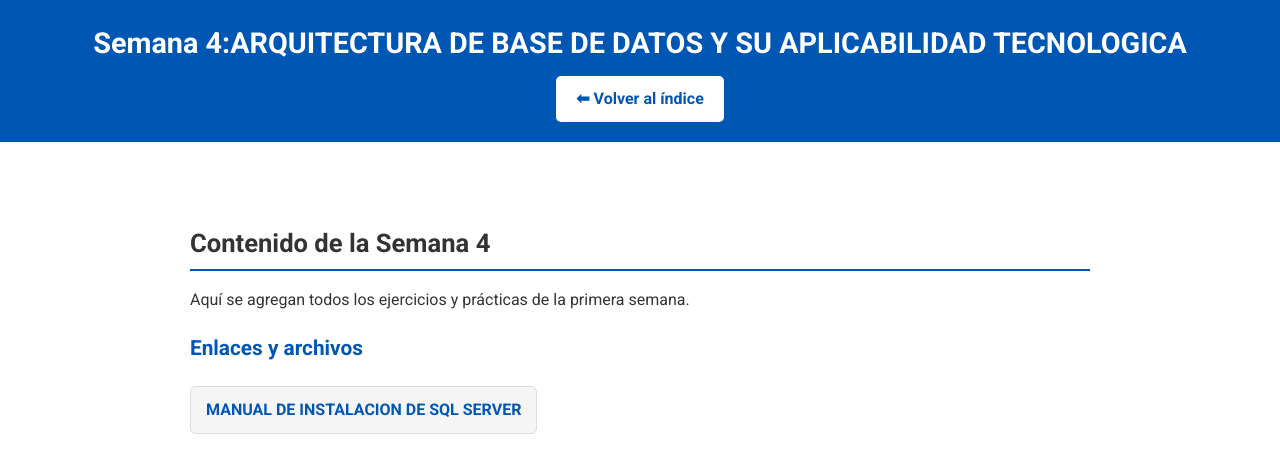
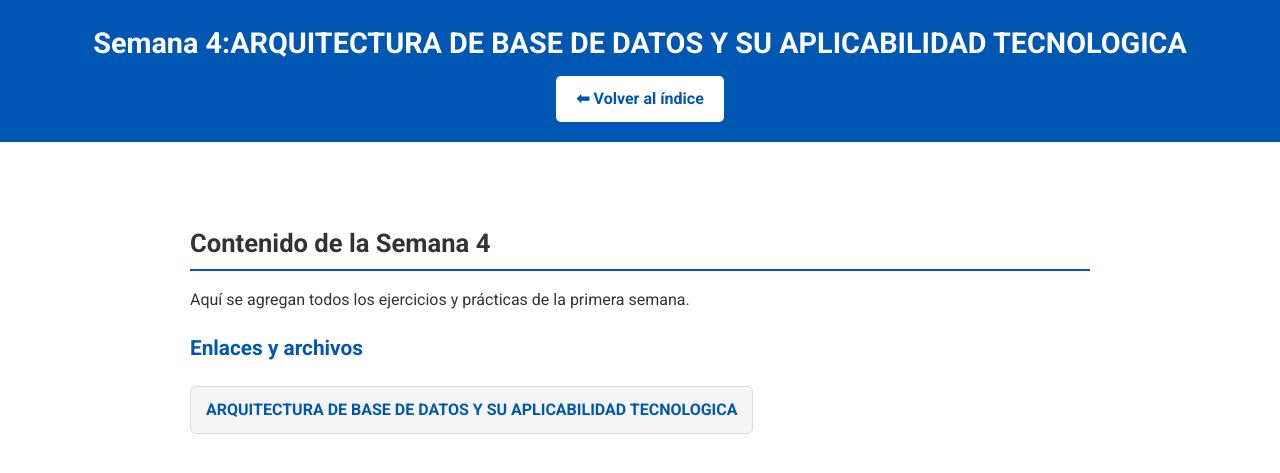
Before and after one commit to CarrilloCJ/Base-de-Datos-II.io.github, a plain HTML site: page semana4.html in a window 1280 px wide. Drawn offline with Linux system fonts and the light colour scheme.

Commit message:
Update semana4.html

```diff
--- a/semana4.html
+++ b/semana4.html
@@ -20,7 +20,7 @@
 
             <h3>Enlaces y archivos </h3>
             <ul>
-<li><a href="https://www.canva.com/design/DAG0kCMNVss/PsC2dVHX_mBX8LnxmFqIKw/edit" target="_blank">MANUAL DE INSTALACION DE SQL SERVER</a></li>
+<li><a href="https://www.canva.com/design/DAG0kCMNVss/PsC2dVHX_mBX8LnxmFqIKw/edit" target="_blank">ARQUITECTURA DE BASE DE DATOS Y SU APLICABILIDAD TECNOLOGICA</a></li>
 
 
             </ul>
```
